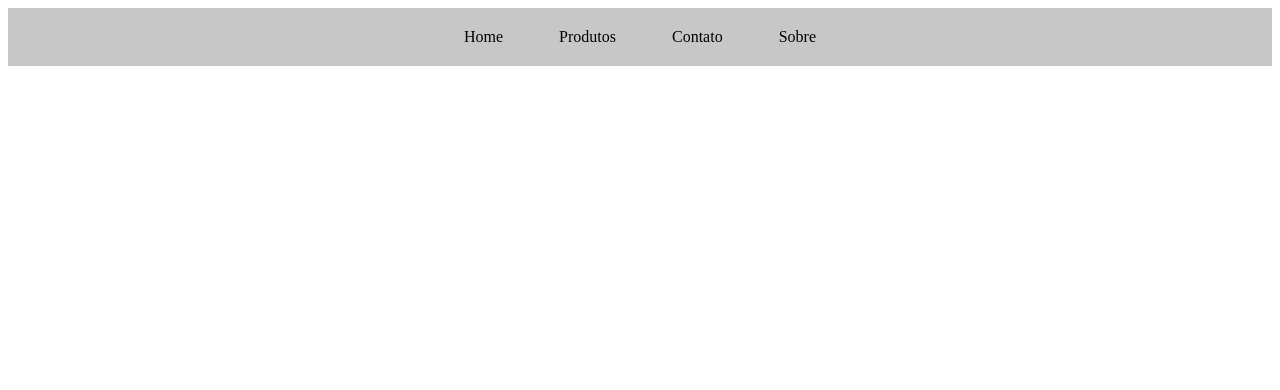
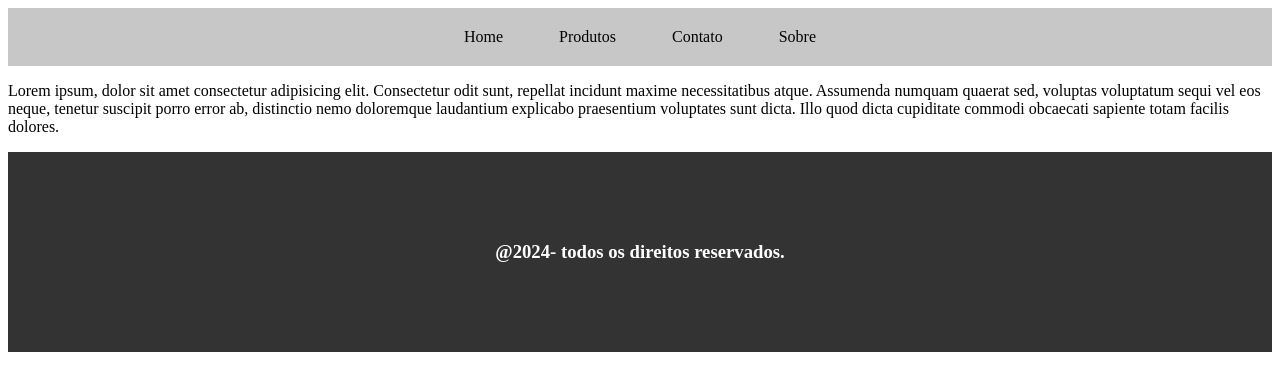
Before and after one commit to Pedro-Josue/loja-esportes, a React (Vite) app in the folder PROJETO1/: page /sobre in a window 1280 px wide. Shown: the top 390 px of the page. Built offline with nearby package versions, Linux system fonts and the light colour scheme.

Commit message:
Criando o footer e o arquivo css dele

```diff
--- a/PROJETO1/src/components/Footer.jsx
+++ b/PROJETO1/src/components/Footer.jsx
@@ -1,8 +1,14 @@
+import { FooterStyle } from "../css/FooterStyle"
+
+
 const Footer=()=>{
     return(
-        <>
+        <FooterStyle>
+        <div className="footer">
+            <h3 id="direitos">@2024- todos os direitos reservados.</h3>
+        </div>
 
-        </>
+        </FooterStyle>
     )
 }
 
--- /dev/null
+++ b/PROJETO1/src/css/FooterStyle.jsx
@@ -0,0 +1,16 @@
+import styled from "styled-components";
+
+export const FooterStyle = styled.section `
+
+.footer{
+    background-color: #333333;
+    height: 200px;
+    display: flex;
+    align-items: center;
+    justify-content: center;
+}
+
+#direitos{
+    color: #fff;
+}
+`
--- /dev/null
+++ b/PROJETO1/src/css/HomeStyle.jsx
@@ -0,0 +1,5 @@
+import styled from "styled-components";
+
+export const HomeStyle = styled.section `
+
+`
--- a/PROJETO1/src/css/NavStyle.jsx
+++ b/PROJETO1/src/css/NavStyle.jsx
@@ -3,11 +3,13 @@ import styled from 'styled-components'
 export const NavStyle =styled.section `
 
 .nav{
+    list-style: none;
     display: flex;
     justify-content: center;
     width: 100%;
     gap: 1rem;
     background-color: #c7c7c7;
+
 }
 .navlink{
     font-size:1rem;
--- a/PROJETO1/src/routes/Contato.jsx
+++ b/PROJETO1/src/routes/Contato.jsx
@@ -1,7 +1,7 @@
 const Contato=()=>{
     return(
         <>
-
+        <p>11983959520</p>
         </>
     )
 }
--- a/PROJETO1/src/routes/Produtos.jsx
+++ b/PROJETO1/src/routes/Produtos.jsx
@@ -1,7 +1,7 @@
 const Produtos=()=>{
     return(
         <>
-
+        <p>halter</p>
         </>
     )
 }
--- a/PROJETO1/src/routes/Sobre.jsx
+++ b/PROJETO1/src/routes/Sobre.jsx
@@ -1,7 +1,7 @@
 const Sobre=()=>{
     return(
         <>
-
+        <p>Lorem ipsum, dolor sit amet consectetur adipisicing elit. Consectetur odit sunt, repellat incidunt maxime necessitatibus atque. Assumenda numquam quaerat sed, voluptas voluptatum sequi vel eos neque, tenetur suscipit porro error ab, distinctio nemo doloremque laudantium explicabo praesentium voluptates sunt dicta. Illo quod dicta cupiditate commodi obcaecati sapiente totam facilis dolores.</p>
         </>
     )
 }
```
Also changed, not shown: PROJETO1/src/routes/Home.jsx (+5 -3 lines), PROJETO1/src/assets/Home-image.jpg (added).
